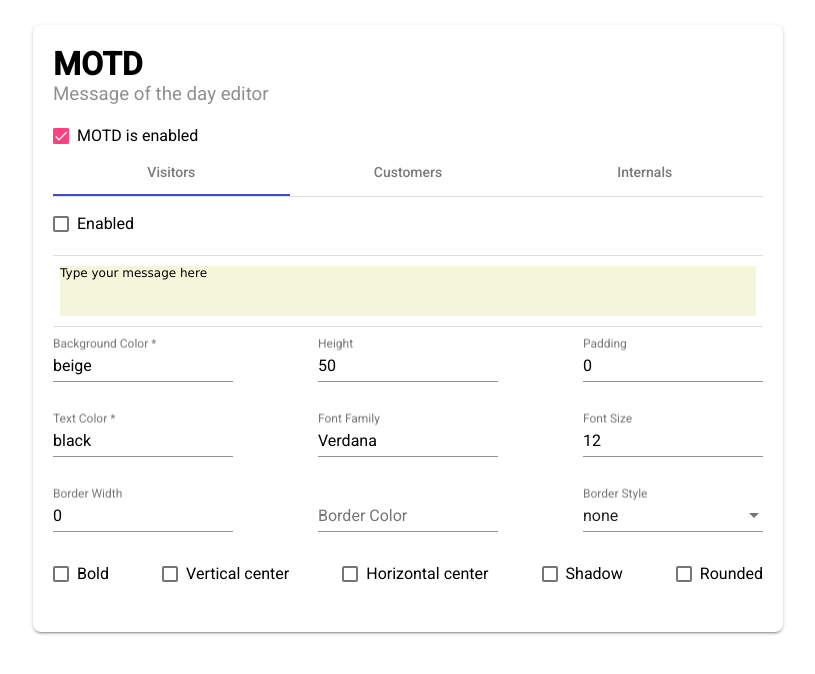
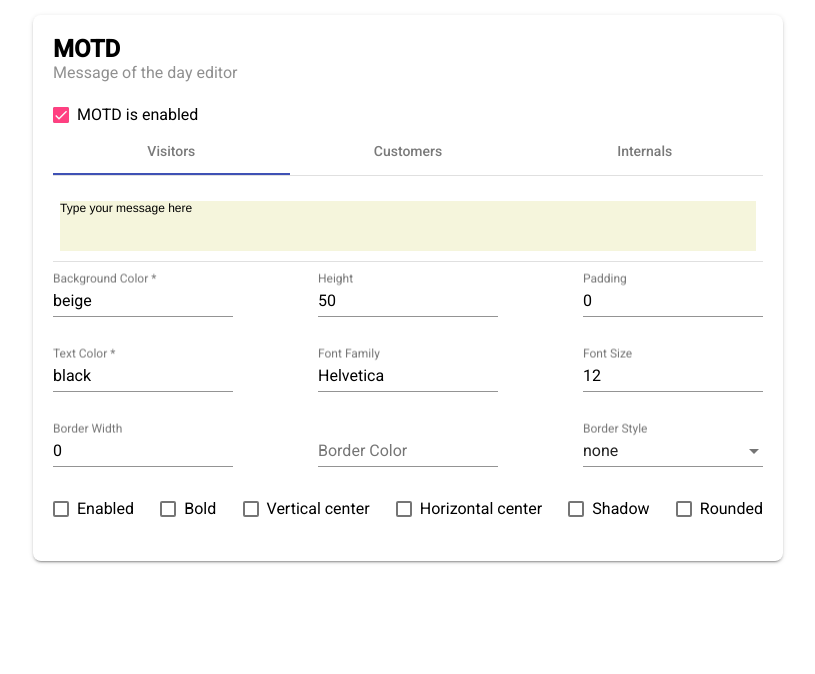
Before and after one commit to jeanfgagnon/ng-motd, an Angular app: page / in a window 1280 px wide. Shown: the top 674 px of the page, without its empty margins (232-1047 px from the left). Built offline with nearby package versions, Linux system fonts and the light colour scheme.

Commit message:
Interface ok

```diff
--- a/src/app/components/editor-guts/editor-guts.component.html
+++ b/src/app/components/editor-guts/editor-guts.component.html
@@ -2,19 +2,14 @@
 
   <form [formGroup]="fgSettings">
 
-    <div>
-      <mat-checkbox [checked]="EditorConfig.enabled" formControlName="enabled">Enabled</mat-checkbox>
-      <br />
-      <br />
-    </div>
-
-    <mat-divider></mat-divider>
-
     <div class='message-container'>
 
-      <div #message class='message-view' [ngStyle]="getMessageCSS()" contenteditable="true">
-        {{ EditorConfig.text }}
-      </div>
+      <div #message
+          [textContent]="EditorConfig.text"
+          [ngStyle]="getMessageCSS()"
+          (input)="messageChanged($event)"
+          class='message-view'
+          contenteditable="true"></div>
 
     </div>
 
@@ -81,6 +76,7 @@
 
     </div>
     <div class='field-zone'>
+      <mat-checkbox class='field-item' formControlName="enabled">Enabled</mat-checkbox>
       <mat-checkbox class='field-item' formControlName="bold">Bold</mat-checkbox>
       <mat-checkbox class='field-item' formControlName="verticalAlign">Vertical center</mat-checkbox>
       <mat-checkbox class='field-item' formControlName="horizontalAlign">Horizontal center</mat-checkbox>
--- a/src/app/components/editor-guts/editor-guts.component.scss
+++ b/src/app/components/editor-guts/editor-guts.component.scss
@@ -1,7 +1,7 @@
 .editor-outer {
   // padding: 25px;
   margin-top: 15px;
-  height: 400px;
+  height: 350px;
   box-sizing: border-box;
 }
 
--- a/src/app/components/editor-guts/editor-guts.component.ts
+++ b/src/app/components/editor-guts/editor-guts.component.ts
@@ -51,6 +51,14 @@ export class EditorGutsComponent implements OnInit {
 
     this.loadBorderStyles();
     this.loadForm();
+  }
+
+  // event handlers
+
+  public messageChanged(event: InputEvent): void {
+    this.EditorConfig.text = event.target["textContent"];
+    this.EditorConfig.isDirty = true;
+    this.configChanged.emit(this.EditorConfig);
   }
 
   // helpers
--- a/src/app/components/main-frame/main-frame.component.html
+++ b/src/app/components/main-frame/main-frame.component.html
@@ -1,14 +1,34 @@
 <div id='main-card' class='mat-elevation-z2'>
-  <h1>MOTD</h1>
-  <h3>Message of the day editor</h3>
+
+  <div class='header'>
+    <div>
+      <h2>MOTD</h2>
+      <h4>Message of the day editor</h4>
+    </div>
+
+    <div class='header-button'>
+      <button *ngIf="changed" mat-raised-button color="primary">Save</button>
+    </div>
+
+  </div>
 
   <div>
     <mat-checkbox [checked]="enabled" (change)="toggleMOTD($event)">MOTD is enabled</mat-checkbox>
     <div *ngIf="enabled">
       <mat-tab-group mat-stretch-tabs>
-        <mat-tab [label]="getTabTitle(2)"><app-editor-guts [EditorConfig]="configs[2]"></app-editor-guts></mat-tab>
-        <mat-tab [label]="getTabTitle(1)"><app-editor-guts [EditorConfig]="configs[1]"></app-editor-guts></mat-tab>
-        <mat-tab [label]="getTabTitle(0)"><app-editor-guts [EditorConfig]="configs[0]"></app-editor-guts></mat-tab>
+
+        <mat-tab [label]="getTabTitle(2)">
+          <app-editor-guts (configChanged)="configChanged(2)" [EditorConfig]="configs[2]"></app-editor-guts>
+        </mat-tab>
+
+        <mat-tab [label]="getTabTitle(1)">
+          <app-editor-guts (configChanged)="configChanged(1)" [EditorConfig]="configs[1]"></app-editor-guts>
+        </mat-tab>
+
+        <mat-tab [label]="getTabTitle(0)">
+          <app-editor-guts (configChanged)="configChanged(0)" [EditorConfig]="configs[0]"></app-editor-guts>
+        </mat-tab>
+
       </mat-tab-group>
     </div>
   </div>
--- a/src/app/components/main-frame/main-frame.component.scss
+++ b/src/app/components/main-frame/main-frame.component.scss
@@ -1,9 +1,9 @@
-h1 {
+h2 {
   margin-top: 0;
   margin-bottom: 0;
 }
 
-h3 {
+h4 {
   margin-top: 0;
   color: #909090;
   font-weight: normal;
@@ -13,8 +13,17 @@ h3 {
   width: 750px;
   margin-left: auto;
   margin-right: auto;
-  margin-top: 25px;
+  margin-top: 15px;
   padding: 20px;
   box-sizing: border-box;
   border-radius: 8px;
 }
+
+.header {
+  display: flex;
+  justify-content: space-between;
+}
+
+.header-button {
+  align-self: end;
+}
--- a/src/app/components/main-frame/main-frame.component.ts
+++ b/src/app/components/main-frame/main-frame.component.ts
@@ -15,6 +15,7 @@ export class MainFrameComponent implements OnInit {
   private VISITORS = 2;
 
   enabled = true;
+  changed = false;
 
   configs: EditorConfig[];
   constructor() { }
@@ -32,7 +33,7 @@ export class MainFrameComponent implements OnInit {
       cnf.verticalAlign = false;
       cnf.horizontalAlign = false;
       cnf.padding = 0;
-      cnf.font = 'Verdana';
+      cnf.font = 'Helvetica';
       cnf.fontSize = 12;
       cnf.bold = false;
       cnf.italic = false;
@@ -56,6 +57,11 @@ export class MainFrameComponent implements OnInit {
 
   public toggleMOTD(event: MatCheckboxChange): void {
     this.enabled = event.checked;
+    this.changed = true;
+  }
+
+  public configChanged(no: number): void {
+    this.changed = true;
   }
 
   // helpers functions
```
